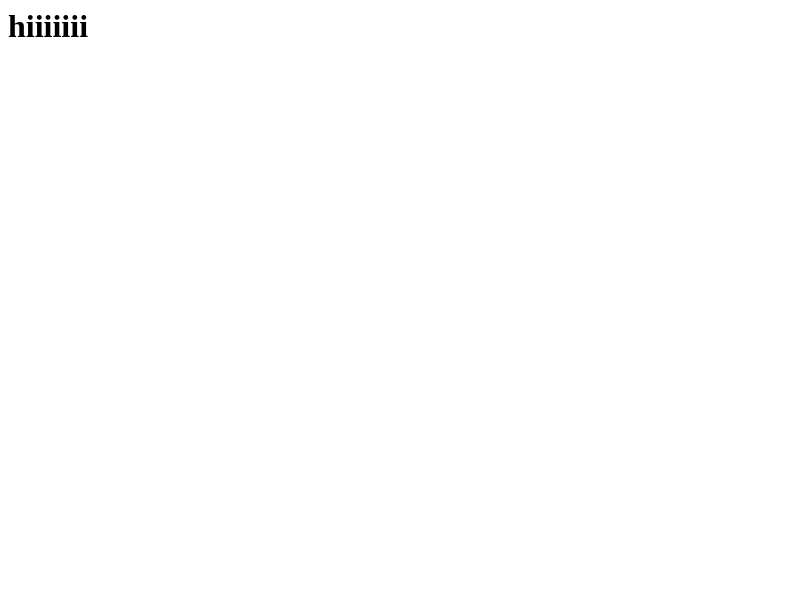
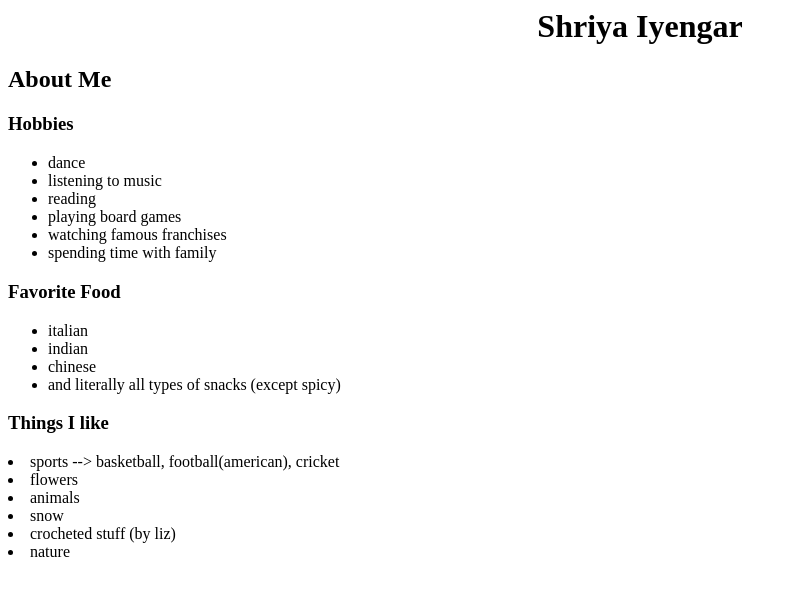
Before and after one commit to pandas234/personal-web, a plain HTML site: page index.html in a window 1280 px wide. Shown: the whole page, without its empty margins (0-797 px from the left). Drawn offline with Linux system fonts and the light colour scheme.

Commit message:
Update index.html

```diff
--- a/index.html
+++ b/index.html
@@ -1,3 +1,30 @@
-<html>
-<h1> hiiiiiii </h1>
-</html>
+<body>
+  <html>
+  <h1><center><strong> Shriya Iyengar </strong></center></h1>
+  <h2> About Me </h2>
+    <h3> Hobbies </h3>
+    <ul>
+    <li> dance </li>
+    <li> listening to music </li>
+    <li> reading </li>
+    <li> playing board games </li>
+    <li> watching famous franchises</li>
+    <li> spending time with family</li></li>
+    </ul>
+    <h3> Favorite Food</h3>
+    <ul>
+    <li> italian </li>
+    <li> indian </li>
+    <li> chinese</li>
+    <li> and literally all types of snacks (except spicy) </li></ul>
+    <h3> Things I like</h3>
+  <li> sports --> basketball, football(american), cricket</li>
+  <li> flowers</li>
+  <li> animals</li>
+  <li> snow </li>
+  <li> crocheted stuff (by liz)</li>
+  <li> nature </li></ul>
+  </html>
+
+  <script src="script.js"></script>
+</body>
```
